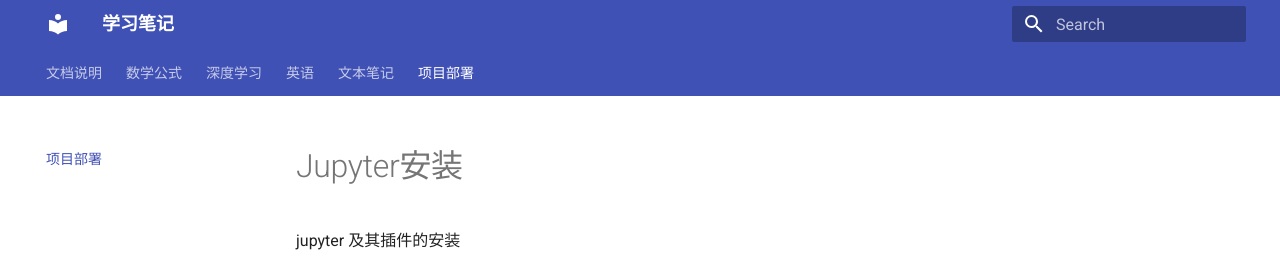
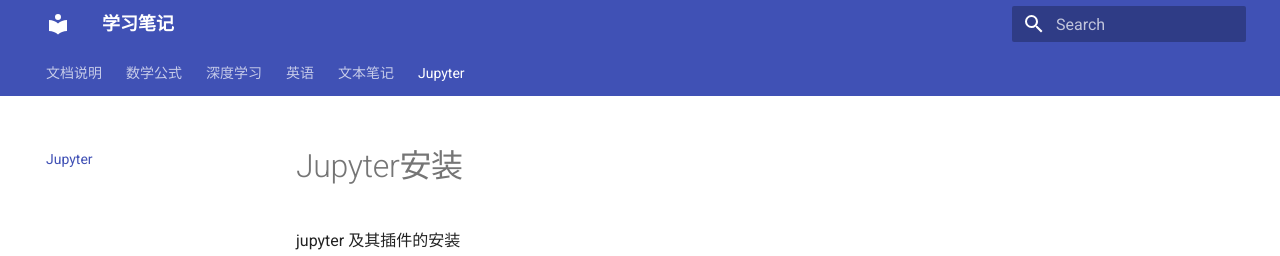
Before and after one commit to yangouyu/notes, an MkDocs documentation site: the page built from docs/项目部署/Jupyter.md, in a window 1280 px wide. Shown: the top 256 px of the page. Built offline with MkDocs 1.6.1 and Material for MkDocs 9.7.7, drawn with Linux system fonts in a browser that asks for light colours; part of the change alters nothing that is shown.

Commit message:
feat(mkdocs):更新mkdocs

```diff
--- a/mkdocs.yml
+++ b/mkdocs.yml
@@ -10,7 +10,7 @@ nav:
       - 名词: 英语/名词.md
       - 代词: 英语/代词.md
   - 文本笔记: 笔记使用/笔记使用.md
-  - 项目部署: 项目部署/Jupyter.md
+  - Jupyter: 项目部署/Jupyter.md
 
 theme:
   name: material
```
